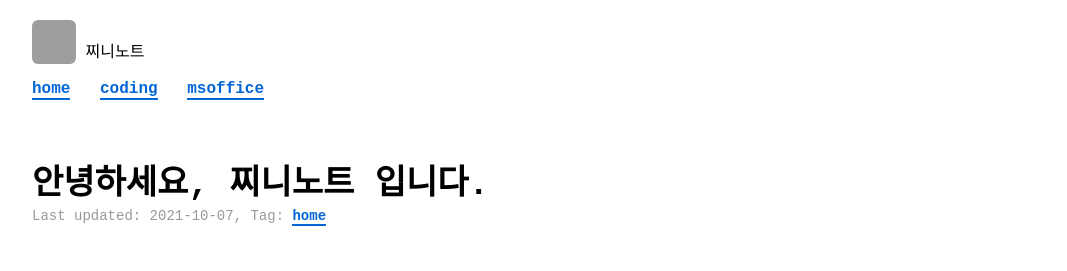
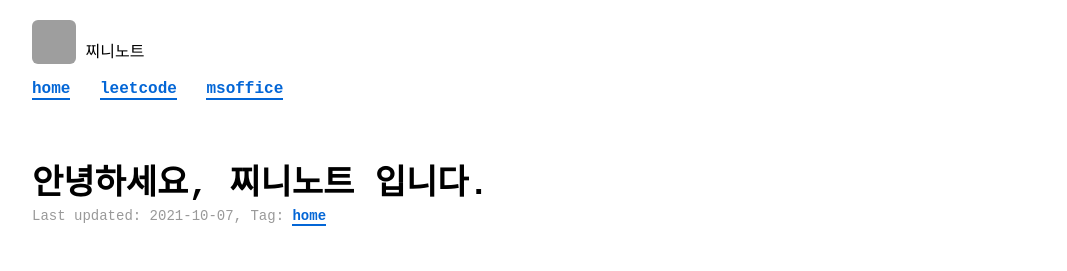
Before and after one commit to zininote/zininote.github.io-old-, a Jekyll site: the page built from index.md, in a window 1280 px wide. Shown: the top 271 px of the page, without its empty margins (106-1173 px from the left). Built offline with Jekyll 4.4.1, drawn with Linux system fonts in a browser that asks for light colours; nearby versions of some CDN libraries; some web fonts are replaced; comment, search, counter and statistics services are not loaded; a style sheet for code colours, icons or effects is not loaded; grey boxes are pictures that could not be loaded.

Commit message:
Update _config.yml

```diff
--- a/_config.yml
+++ b/_config.yml
@@ -2,7 +2,7 @@ title: "찌니노트"
 description: "이것저것 관심있는 것들을 적어두는 찌니의 노트"
 url: "https://zininote.github.io"
 permalink: /post/:title
-tag_order: [coding,msoffice]
+tag_order: [leetcode,msoffice]
 
 markdown: kramdown
 kramdown:
```
